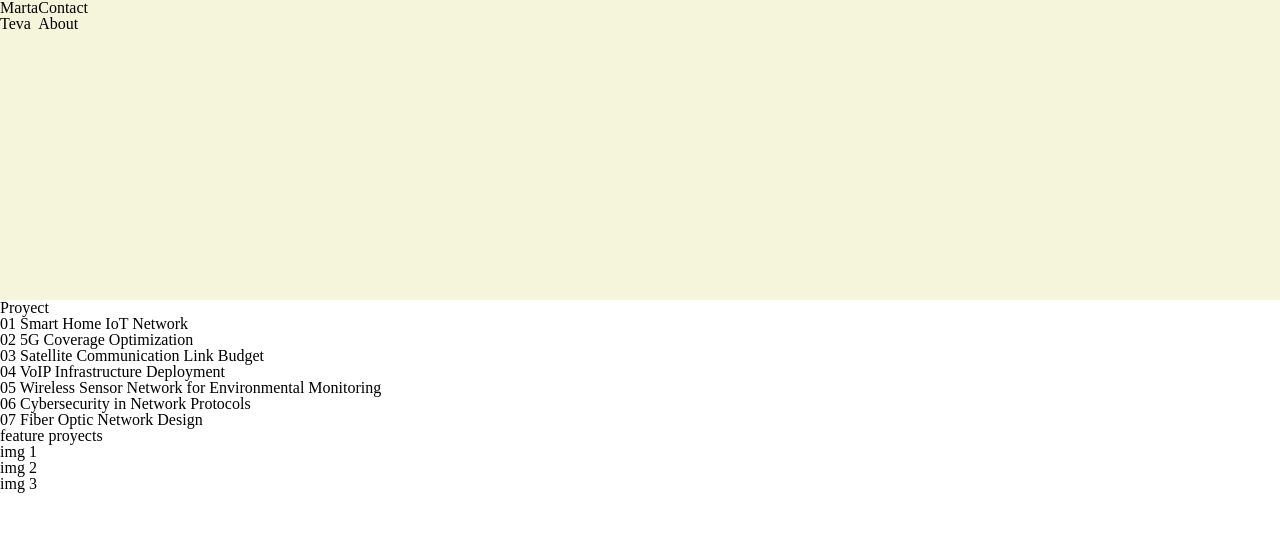
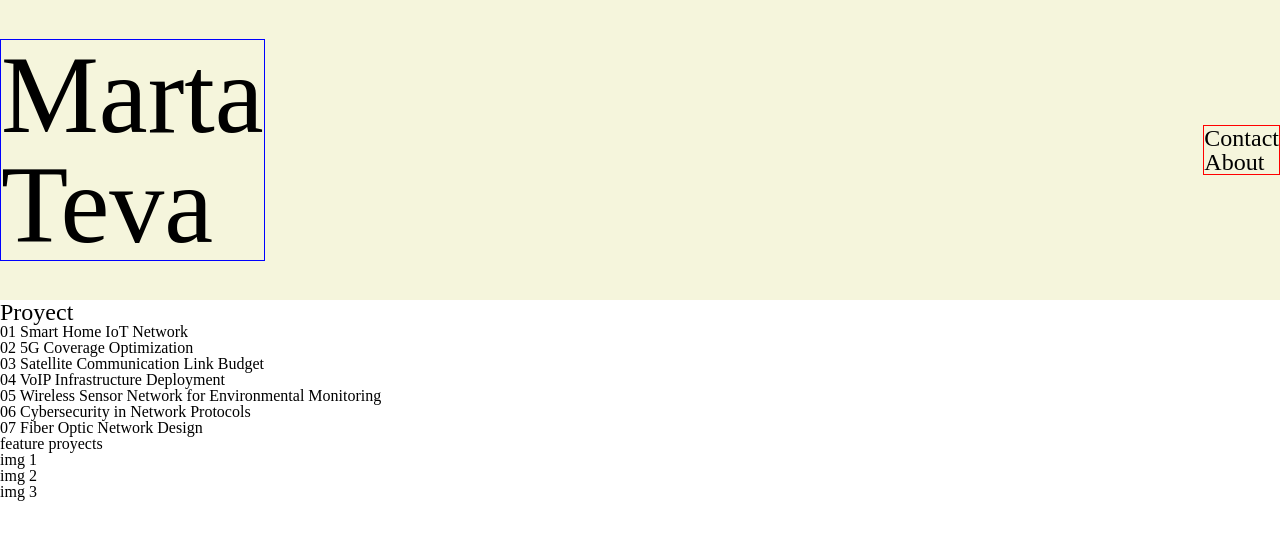
Before and after one commit to alexbaaaa/alexbaaaa.github.io, a website: page index.html in a window 1280 px wide. Drawn offline with Linux system fonts and the light colour scheme.

Commit message:
Hero - styles 2

```diff
--- a/assest/css/hero.css
+++ b/assest/css/hero.css
@@ -0,0 +1,22 @@
+.hero {
+    height: 100vh;
+    width: 100vw;
+}
+.header {
+    height: 300px;
+    width: 100%;
+    background-color: beige;
+    display: flex;
+    flex-flow: row;
+    justify-content: space-between;
+    align-items: center;
+    align-content: center;
+    .name {
+        border: 1px solid blue;
+
+    }
+    .menu {
+        border: 1px solid red;
+        margin-right: 0;
+    }
+}
--- a/assest/css/styles.css
+++ b/assest/css/styles.css
@@ -49,14 +49,13 @@ table {
 /**
     FONTS
 */
-.hero {
-    height: 100vh;
-    width: 100vw;
+
+h1 {
+    font-size: 110px;
 }
-.header {
-    height: 300px;
-    width: 100%;
-    background-color: beige;
-    display: flex;
-    flex-flow: row;
+
+h2 {
+    font-size: 24px;
 }
+
+/**
--- a/index.html
+++ b/index.html
@@ -5,6 +5,7 @@
     <meta name="viewport" content="width=device-width, initial-scale=1.0">
     <title>Marta Teva</title>
     <link rel="stylesheet" href="assest/css/styles.css">
+    <link rel="stylesheet" href="assest/css/hero.css">
 </head>
 <body>
     <div class="hero">
```
